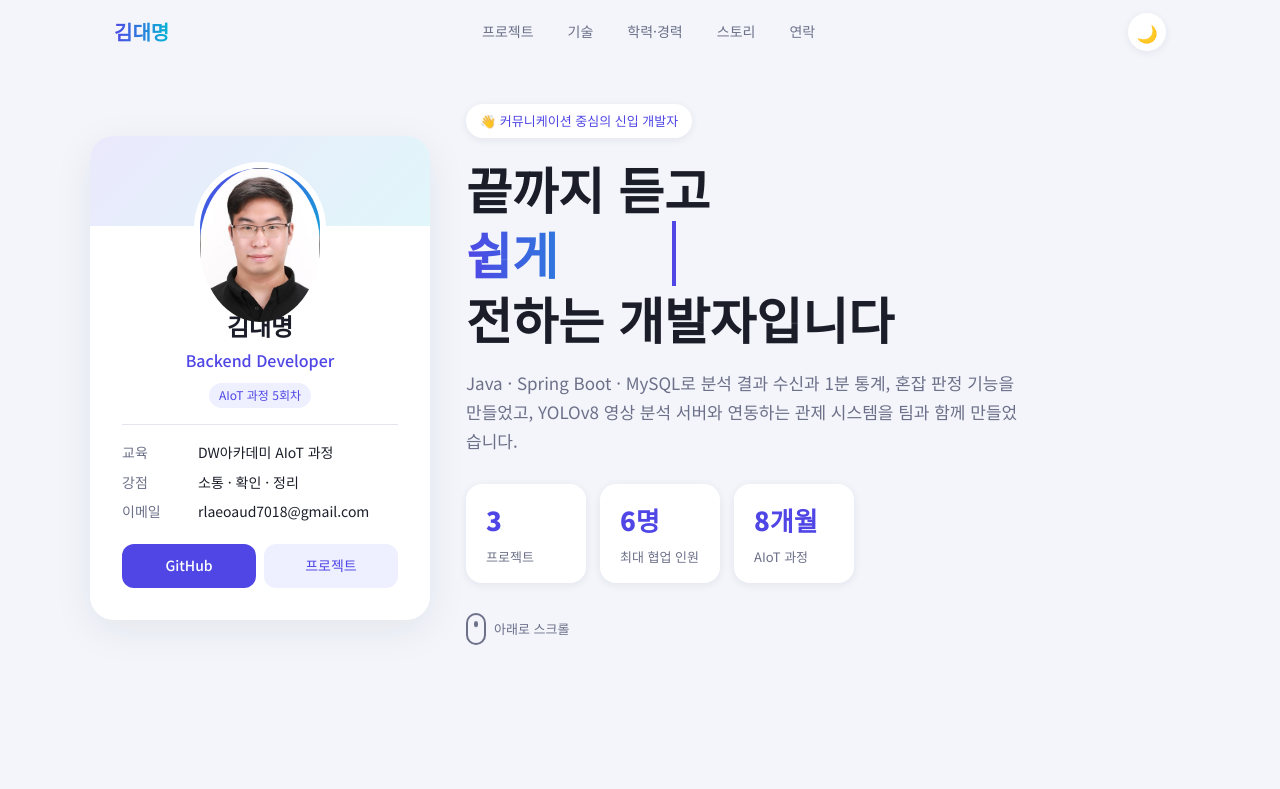
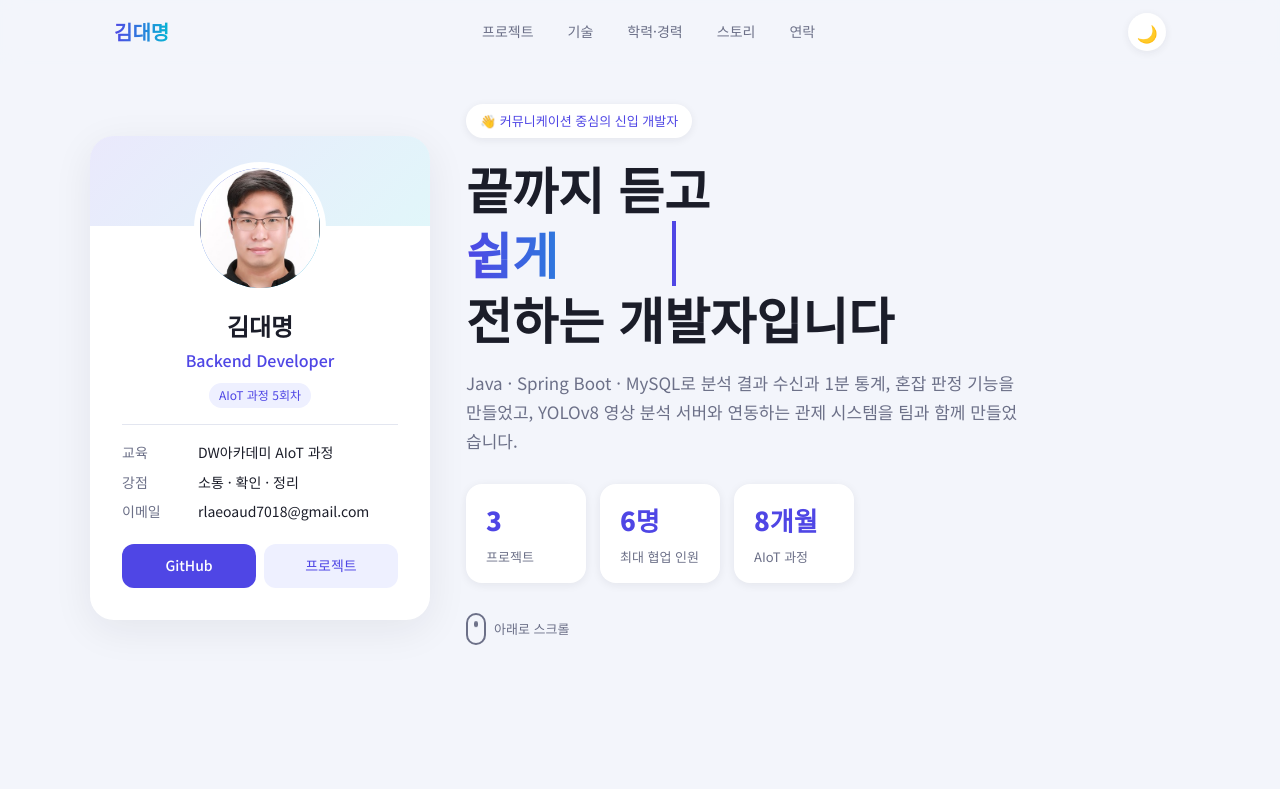
Before and after one commit to rlaeoaud7018/rlaeoaud7018.github.io, a plain HTML site: page index.html in a window 1280 px wide. Shown: the top 789 px of the page. Drawn offline with Linux system fonts and the light colour scheme.

Commit message:
Fit profile photo inside the circle
Co-Authored-By: Claude Opus 5.5 <noreply@anthropic.com>

```diff
--- a/index.html
+++ b/index.html
@@ -45,7 +45,7 @@
   .profile{background:var(--card);border-radius:24px;padding:32px;text-align:center;box-shadow:0 10px 40px var(--shadow);position:relative;overflow:hidden}
   .profile::before{content:'';position:absolute;inset:0 0 auto 0;height:90px;background:linear-gradient(135deg,var(--main),var(--main2));opacity:.12}
   .avatar{position:relative;width:120px;height:120px;border-radius:50%;margin:0 auto 18px;background:linear-gradient(135deg,var(--main),var(--main2));display:grid;place-items:center;color:#fff;font-size:42px;font-weight:900;box-shadow:0 0 0 6px var(--card)}
-  .avatar img{width:100%;height:100%;border-radius:50%;object-fit:cover;object-position:50% 22%}
+  .avatar img{position:absolute;inset:0;width:100%;height:100%;border-radius:50%;object-fit:cover;object-position:50% 22%}
   .profile h2{font-size:24px}
   .profile .role{color:var(--main);font-weight:500;margin-bottom:6px}
   .badge{display:inline-block;font-size:12px;background:var(--soft);color:var(--main);padding:2px 10px;border-radius:999px;margin-bottom:16px}
```
